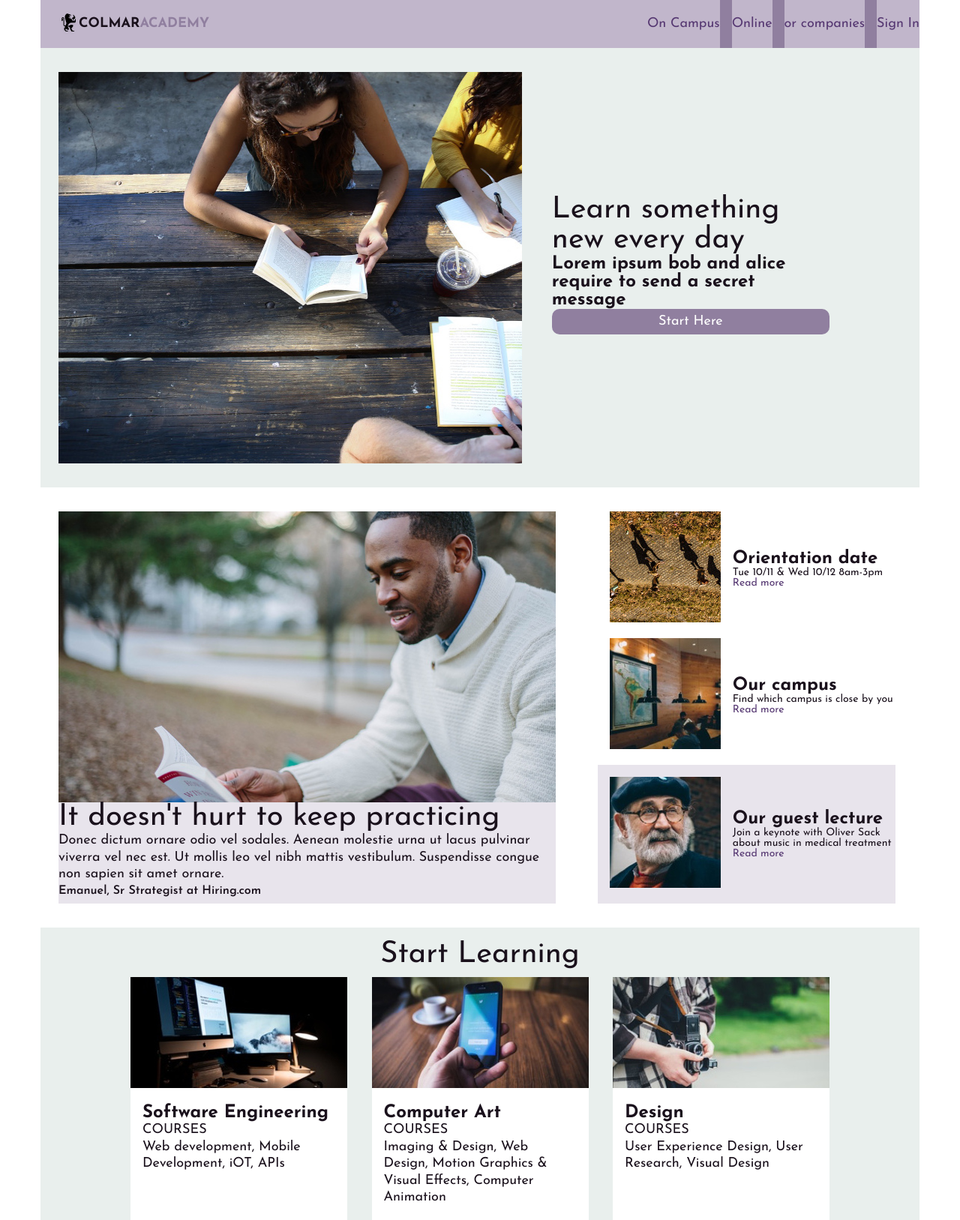
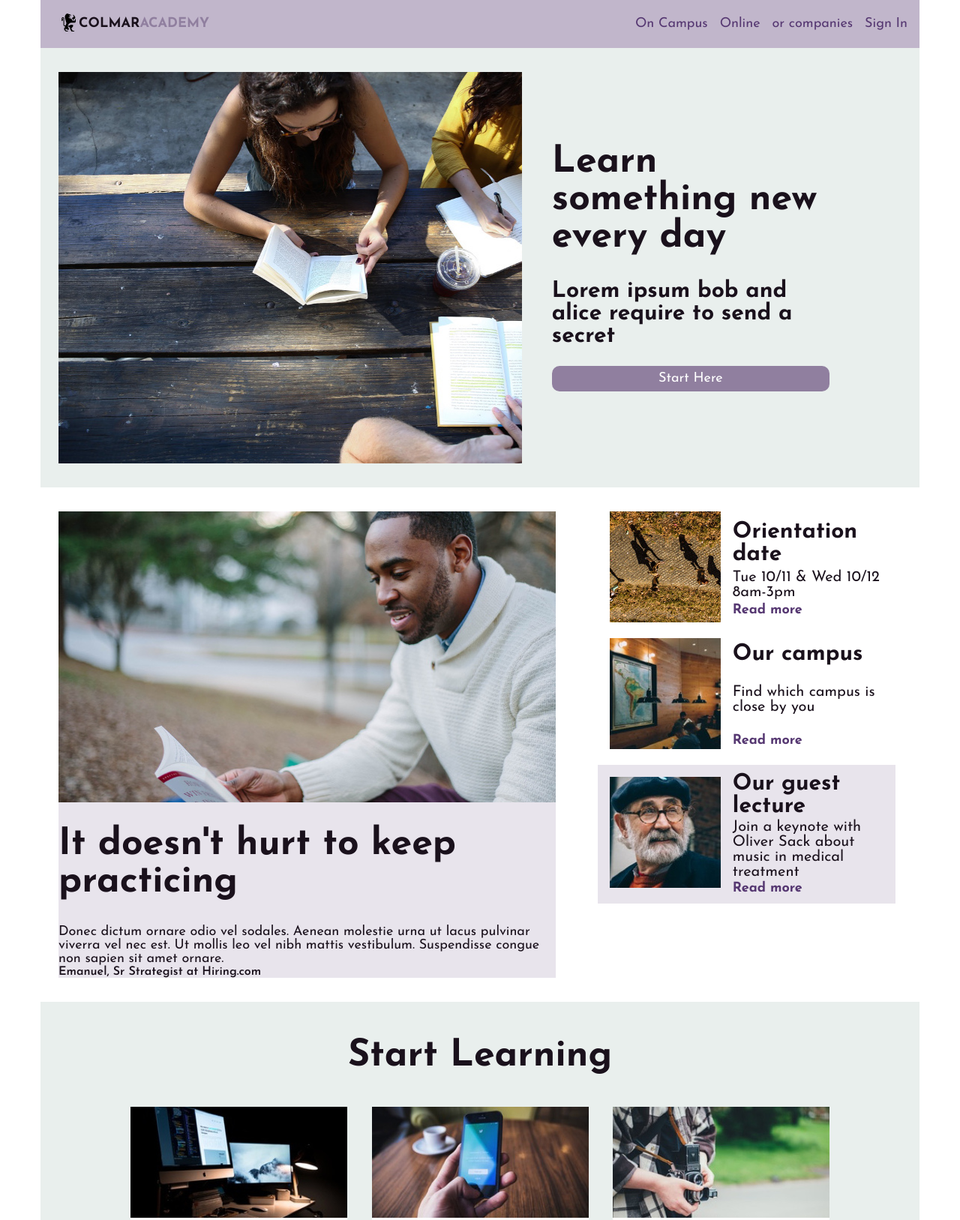
Before and after one commit to ak-krajewska/academy, a plain HTML site: page index.html in a window 1280 px wide. Shown: the top 1627 px of the page at 75% size. Drawn offline with Linux system fonts and the light colour scheme; files that its build step writes are made by us from their sources.

Commit message:
Corrections due to previous faulty reset.css link

```diff
--- a/index.html
+++ b/index.html
@@ -4,25 +4,23 @@
     <meta charset="utf-8">
     <title>Academy</title>
 
-    <link href="resources/css/reset.css" type="text/css" rel="stylesheet">
+    <link href="resources/reset.css" type="text/css" rel="stylesheet">
     <link href="https://fonts.googleapis.com/css?family=Josefin+Sans:400,400i,600,700" rel="stylesheet">
+
     <link href="./resources/style.css" type="text/css" rel="stylesheet">
   </head>
   <body>
-    <!-- white nav bar -->
+    <!-- plum nav bar -->
       <nav class="container">
             <div class="brand">
                 <img src="resources/images/ic-logo.svg">
                 <span id="colmar">COLMAR</span>
                 <span id="academy">ACADEMY</span>
             </div>
-            <ul>
-              <li><a href="#">On Campus</a></li>
-              <li>&nbsp;</li>
+            <ul class="bignav">
+                <li><a href="#">On Campus</a></li>
                 <li><a href="#">Online</a></li>
-                <li>&nbsp;</li>
                 <li><a href="#">or companies</a></li>
-                <li>&nbsp;</li>
                 <li><a href="#">Sign In</a></li>
             </ul>
       </nav>
@@ -35,7 +33,7 @@
       <!-- text with a button on the right -->
           <div class="secondary-gray">
             <h1>Learn something new every day</h1>
-            <h2>Lorem ipsum bob and alice require to send a secret message</h2>
+            <h2>Lorem ipsum bob and alice require to send a secret </h2>
               <div class="button">
                   Start Here
               </div>
--- a/resources/style.css
+++ b/resources/style.css
@@ -29,38 +29,40 @@ a {
     text-decoration: none;
 }
 
-a:hover {
-    color: #907F9F;
-
-}
-
 a:visited {
     color: #695D74;
 }
 
+
+a:hover {
+    color: #907F9F;
+}
+
+
+
 h1 {
-    font-size: 40px;
+    font-size: 50px;
+    line-height: 1;
+    margin: 32px 0;
+    font-weight: bold;
 }
 
 
 h2 {
-    font-size: 24px;
+    font-size: 30px;
     font-weight: bold;
 }
 
 h3 {
-    font-size: 14px;
+    font-size: 20px;
     font-weight: normal;
 }
 
 h4 {
-    font-size: 14px;
-    color: #029bce;
+    font-size: 18px;
+    font-weight: bold;
 }
 
-p {
-    line-height: 1.25em;
-}
 
 
 .container {
@@ -93,13 +95,13 @@ nav ul {
     justify-content: flex-end;
     list-style-type: none;
     height: 64px;
-    margin: 0;
 }
 
 nav li {
     display: flex;
     align-items: center;
     height: 64px;
+    margin-right: 16px;
 
 }
 
@@ -112,16 +114,21 @@ nav li {
     color: #907F9F;
 }
 
-li:nth-child(2n + 2)  {
-   background-color: #907F9F;
-    width: 16px;
-}
 .brand {
     display: inline-flex;
     align-items: center;
     justify-content: flex-start;
     padding-left: 24px;
 }
+
+/* mobile media quareies for nav */
+@media only screen and (max-width: 400px) {
+  #colmar, #academy, .bignav {
+    display: none;
+  }
+
+}
+
 
 /* body styles */
 
@@ -156,6 +163,7 @@ li:nth-child(2n + 2)  {
     padding: 8px 0;
     width: 100%;
     border-radius: 10px;
+    margin: 24px auto;
 
 }
 
@@ -193,18 +201,18 @@ li:nth-child(2n + 2)  {
 
 .tertiary {
     display: flex;
+    justify-content: center;
+
 }
 
 .tertiary-label {
     display: flex;
     flex-direction: column;
-    justify-content: center;
+    justify-content: space-around;
+    padding: 10px 0;
 }
 
-.tertiary-label h2, h3 h4 {
-    margin: 0;
 
-}
 
 
 #orientation {
@@ -235,19 +243,27 @@ li:nth-child(2n + 2)  {
 }
 
 .course {
-    /*display: flex;
-    flex-direction: column;*/
+    display: flex;
+    flex-direction: column;
     background-color: white;
     width: 289px;
 }
 
 .course-description {
+    display: flex;
+    flex-direction: column;
     padding: 16px 16px 24px 16px;
 }
 
-.course-description h2{
-    margin: 0;
+.course-description p {
+    margin: 8px 0;
 }
+
+.course-description h2  {
+    margin-bottom: 16px;
+}
+
+
 
 .courses-section {
     display: flex;
@@ -275,11 +291,20 @@ li:nth-child(2n + 2)  {
     padding: 24px 0 32px 0;
 }
 
+.caption h2 {
+    margin-bottom: 16px;
+}
+
 
 .secondary-thesis {
     display: flex;
     flex-direction: column;
     width: 423px;
+}
+
+.secondary-thesis h2 {
+    margin-bottom: 24px;
+
 }
 
 .secondary-thesis img {
@@ -289,10 +314,10 @@ li:nth-child(2n + 2)  {
 .thesis-project {
     display: flex;
     align-items: center;
+    align-content: space-between;
 }
 
 
-}
 
 /* footer styles */
 
@@ -324,8 +349,6 @@ footer {
 
 
 
-
-
 .citation {
     font-size: 16px;
     font-weight: 600;
```
